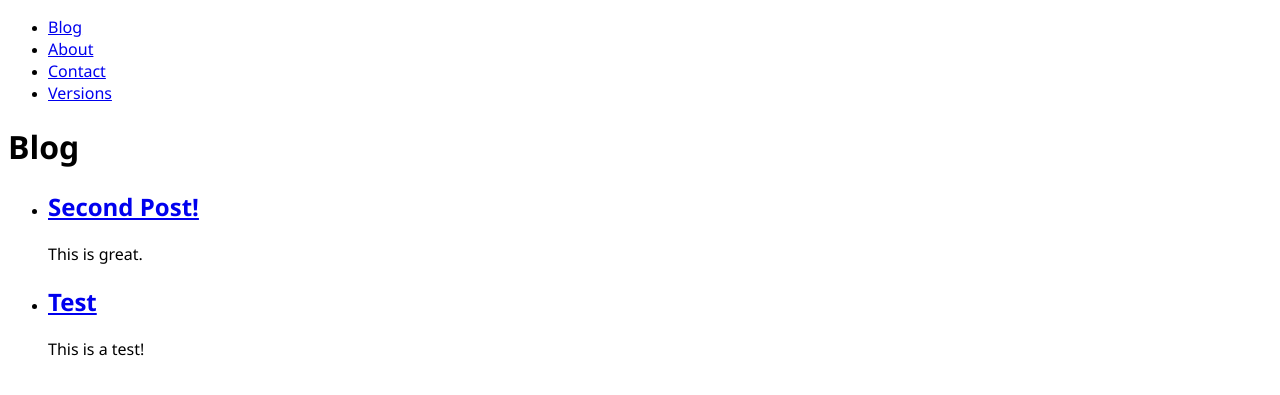
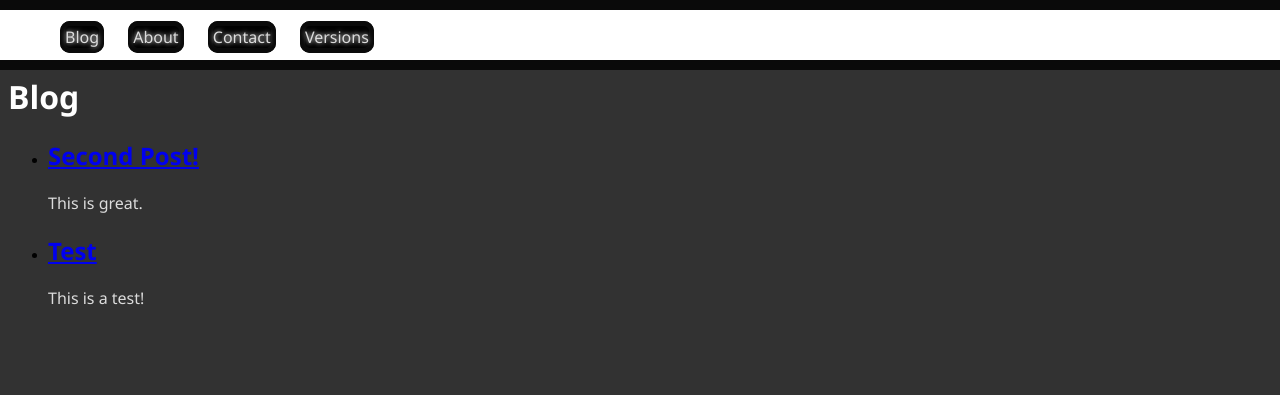
Before and after one commit to thekashifmalik/Kalail, a Django app: page /blog/ in a window 1280 px wide. Shown: the top 395 px of the page. Run offline with Django 3.2, Linux system fonts and the light colour scheme; data comes from the database, SQL or seed files in the repository; parts of the project's set-up code (start-up, migrations or seed data) failed here and were passed over.

Commit message:
Feature: Edit CSS.

```diff
--- a/kalail/static/css/styles.css
+++ b/kalail/static/css/styles.css
@@ -1,6 +1,57 @@
-p{font-family:"segoe ui"}
-a{font-family:"segoe ui"}
-h1{font-family:"segoe ui"}
-h2{font-family:"segoe ui"}
-h3{font-family:"segoe ui"}
-h4{font-family:"segoe ui"}
+p
+{
+	font-family:"segoe ui";
+	color: rgb(220,220,220);
+}
+
+
+h1,h2,h3,h4
+{
+	font-family:"segoe ui";
+	color: rgb(255,255,255);
+}
+
+.header
+{
+	width:100%;
+	height:50px;
+	top:0px;
+	right:0%;
+	position: fixed;
+	background-color: rgb(255,255,255);
+	border-bottom: 10px solid rgb(10,10,10);
+	border-top: 10px solid rgb(10,10,10);
+}
+
+.header_item
+{
+	font-family:"segoe ui";
+	display: inline;
+	padding-left: 20px;
+}
+
+.header_item_link
+{
+	font-family:"segoe ui";
+	color: rgb(220,220,220);
+	background-color: rgb(0,0,0);
+	text-shadow: rgb(255,255,255) 0px 0px 5px;
+	border-radius: 10px;
+	border-color: rgb(10,10,10);
+	border-style: solid;
+	border-width: 5px;
+	text-decoration:  none;
+
+}
+
+.content
+{
+	margin-top: 75px;
+}
+
+body
+{
+	width:720px;
+	right:50%;
+	background-color: rgb(50,50,50);
+}
--- a/kalail/templates/base.html
+++ b/kalail/templates/base.html
@@ -7,24 +7,24 @@
 </head>
 
 <body>
-    <div id="header">
+    <div class="header">
         <ul>
-            <li>
-                <a href= {% url blog.views.index %} >Blog</a>
+            <li class="header_item">
+                <a class="header_item_link" href= {% url blog.views.index %} >Blog</a>
             </li>
-            <li>
-                <a href= {% url main.views.about %} >About</a>
+            <li class="header_item">
+                <a class="header_item_link" href= {% url main.views.about %} >About</a>
             </li>
-            <li>
-                <a href= {% url main.views.contact %} >Contact</a>
+            <li class="header_item">
+                <a class="header_item_link" href= {% url main.views.contact %} >Contact</a>
             </li>
-            <li>
-                <a href= {% url versioning.views.index %} >Versions</a>
+            <li class="header_item">
+                <a class="header_item_link" href= {% url versioning.views.index %} >Versions</a>
             </li>
         </ul>
     </div>
 
-    <div id="content">
+    <div class="content">
         {% block content %}{% endblock %}
     </div>
 </body>
```
